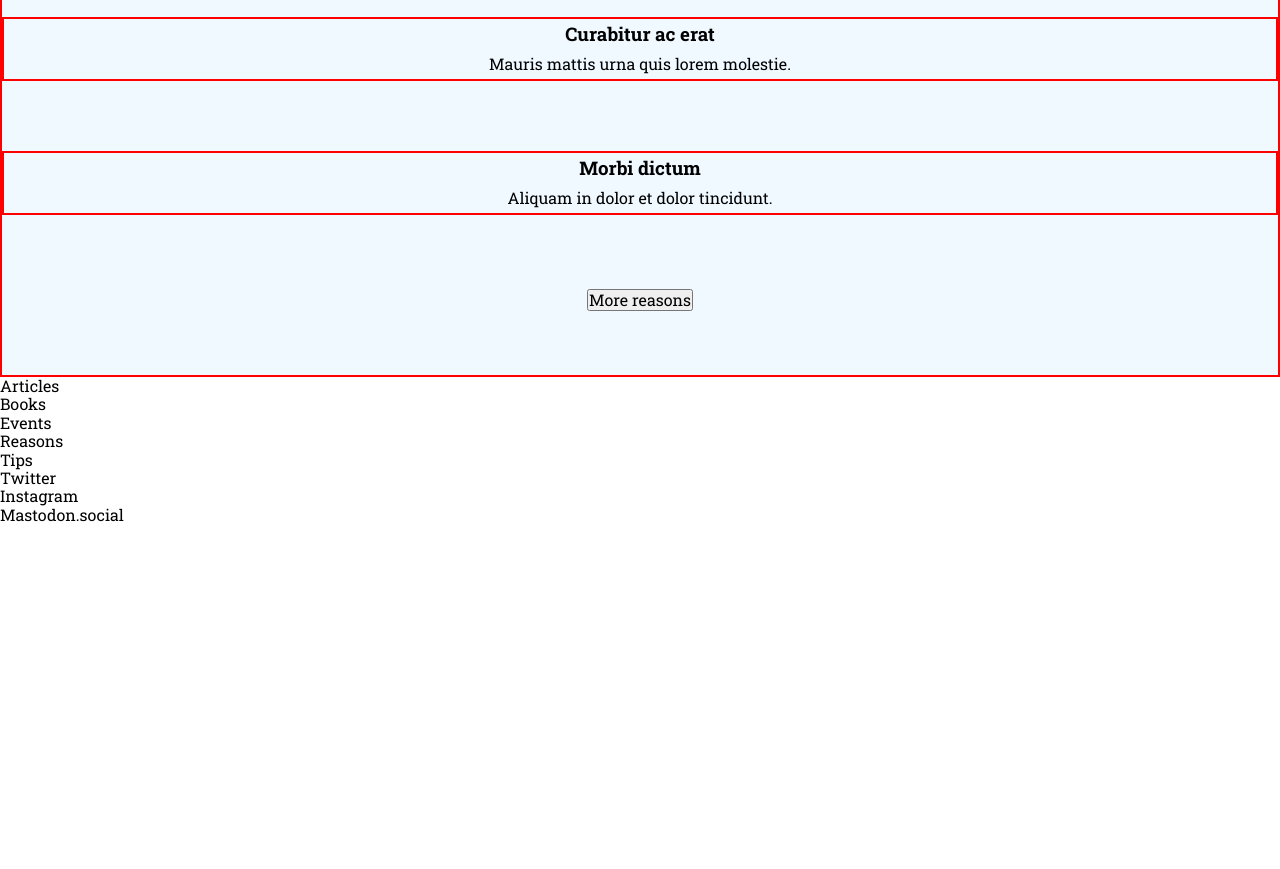
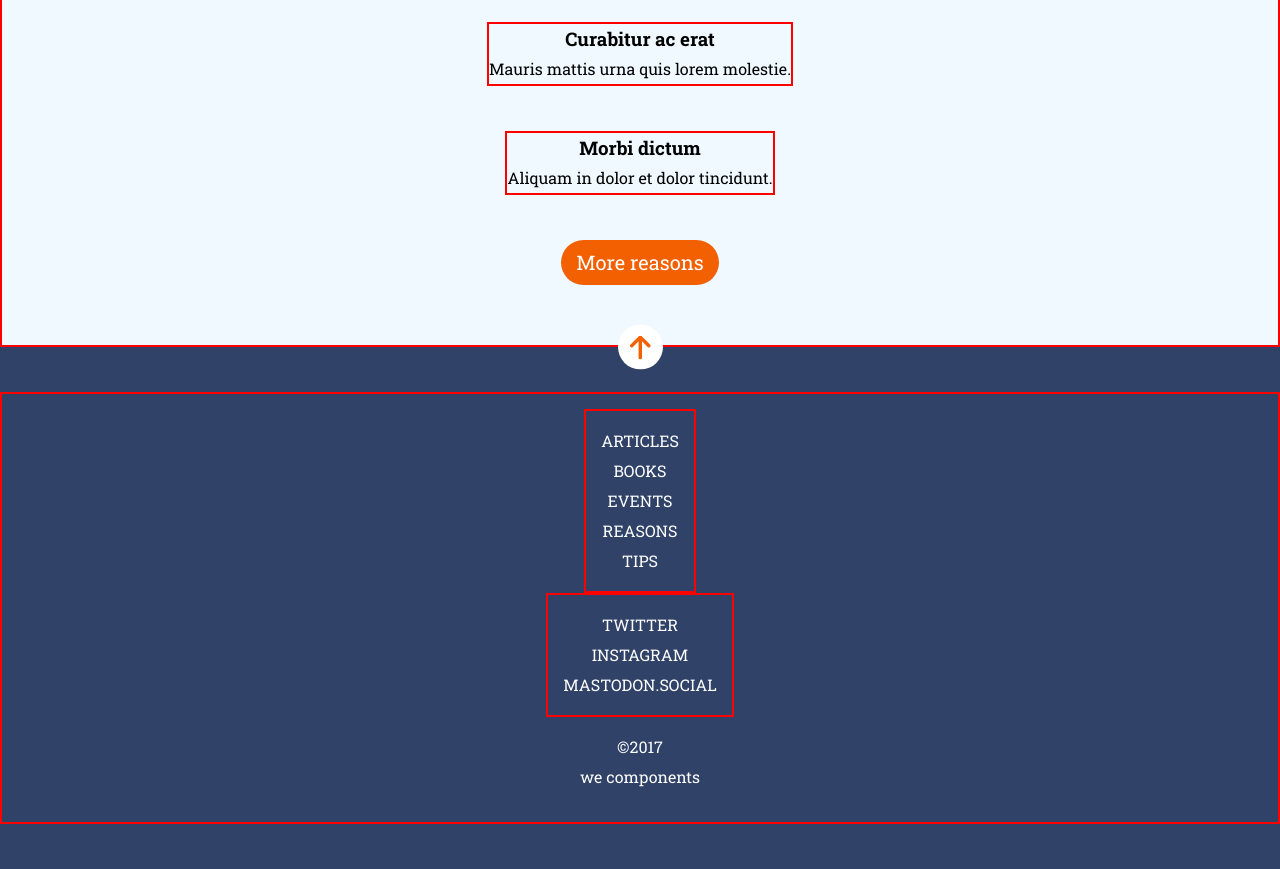
Before and after one commit to nataliajimenezq/anonymus-proxy-landing-responsive, a website: page public/index.html in a window 1280 px wide. Shown: the part 1400-2269 px from the top of the page. Before the commit the page ends 1925 px from the top, so only its background shows below. Drawn offline with Linux system fonts and the light colour scheme.

Commit message:
Update mobile version

```diff
--- a/_src/assets/scss/main.scss
+++ b/_src/assets/scss/main.scss
@@ -33,6 +33,7 @@
 .hero{
 	background-image:url("../images/cover.jpg");
 	background-size: cover;
+	background-position: center;
 	height: 100vh;
 	display:flex;
 	flex-direction:column;
@@ -70,8 +71,12 @@
 .hero__link{
 	padding:25px;
 }
+
+.article{
+	padding:30px 15px 0px 15px;
+}
 .article__container{
-	padding:30px 15px 45px 15px;
+	line-height: 30px;
 	background-color:$color-white;
 	border:2px solid red;
 	height: 376px;
@@ -89,6 +94,15 @@
 	margin-top:15px;
 	margin-bottom:30px;
 }
+.article__button{
+	height: 45px;
+	border:2px solid $color-orange;
+	border-radius: 22.5px;
+	line-height: 45px;
+	font-size:20px;
+	color:$color-orange;
+	padding:10px 25px;
+}
 .reasons__container{
 	background-color:$color-blue;
 	padding:30px 0 60px;
@@ -96,7 +110,82 @@
 	text-align: center;
 	border:2px solid red;
 }
+.reasons__tittle{
+	margin-bottom:45px;
+}
+.reasons__list{
+	display:flex;
+	flex-direction: column;
+	justify-content: center;
+	align-items: center;
+}
 .reasons__option{
-	margin :45px 0 70px;
+	margin-bottom:45px;
+	max-width:50%;
 	border:2px solid red;
 }
+.reasons__option-tittle,  .reasons__option-text{
+	width:60%;
+}
+.reasons__button{
+	height: 45px;
+	padding:0 15px;
+	border:none;
+	border-radius:22.5px;
+	background-color:$color-orange;
+	color:$color-white;
+	font-size:20px;
+}
+ /*FOOTER STYLES*/
+
+ .footer{
+	 padding: 45px 0;
+	 background-color: $color-darkblue;
+	 color:$color-white;
+	 text-align: center;
+ }
+
+ .footer__container{
+	 padding: 15px 15px;
+	 font-size:16px;
+	 line-height: 30px;
+	 text-transform: uppercase;
+	 display:flex;
+	 flex-direction: column;
+	 align-items:center;
+	 border:2px solid red;
+ }
+ .footer__nav{
+	 border:2px solid red;
+	 padding: inherit;
+ }
+ .footer__social-container{
+	 border:2px solid red;
+	 padding:inherit;
+
+ }
+ .footer__copy{
+	 padding:inherit;
+	 text-transform: none;
+	 display:flex;
+	 flex-direction: column;
+ }
+ .footer__button-cont{
+	 display:flex;
+	 flex-direction: row;
+	 justify-content: center;
+	 position:relative;
+ }
+ .footer__button{
+	position: absolute;
+	transform: translateY(-50%);
+	width: 45px;
+	height: 45px;
+	border-radius:50%;
+	background:center white no-repeat;
+	border:none;
+	background-image:url("../images/ico-arrow.svg");
+ }
+ .footer__link{
+	 padding:25px;
+ }
--- a/public/index.html
+++ b/public/index.html
@@ -35,7 +35,7 @@
 
                     </div>
                     <div class="hero__button-cont">
-                        <button class="hero__button"><a class="hero__link" href="#top"></a>
+                        <button class="hero__button"><a class="hero__link" href="#reasons"></a>
 
                         </button>
                     </div>
@@ -53,7 +53,7 @@
 
                     </div>
                 </article>
-                <section class="reasons">
+                <section class="reasons" id="reasons">
                     <div class="reasons__container">
                          <h2 class="reasons__tittle">3 Reasons To Purchase</h2>
 
@@ -74,31 +74,40 @@
                                 <p class="reasons_option-text">Aliquam in dolor et dolor tincidunt.</p>
                             </li>
                         </ul>
-                        <button>More reasons</button>
+                        <button class="reasons__button">More reasons</button>
                     </div>
                 </section>
             </main>
             <!---- footer --->
-            <div class=footer>
-                <div>
-                    <nav>
-                        <ul>
-                            <li>Articles</li>
-                            <li>Books</li>
-                            <li>Events</li>
-                            <li>Reasons</li>
-                            <li>Tips</li>
+            <div class="footer__button-cont">
+                <button class="footer__button"> <a class="footer__link" href="#top"></a>
+
+                </button>
+            </div>
+            <footer class=footer>
+                <div class="footer__container">
+                    <nav class="footer__nav">
+                        <ul class="footer__list">
+                            <li class="footer__item">Articles</li>
+                            <li class="footer__item">Books</li>
+                            <li class="footer__item">Events</li>
+                            <li class="footer__item">Reasons</li>
+                            <li class="footer__item">Tips</li>
                         </ul>
                     </nav>
-                    <div>
-                        <ul>
-                            <li>Twitter</li>
-                            <li>Instagram</li>
-                            <li>Mastodon.social</li>
+                    <div class="footer__social-container">
+                        <ul class="footer__list-social">
+                            <li class="footer__item">Twitter</li>
+                            <li class="footer__item">Instagram</li>
+                            <li class="footer__item">Mastodon.social</li>
                         </ul>
                     </div>
+                    <div class="footer__copy"> <span>©2017</span>
+ <span>we components</span>
+
+                    </div>
                 </div>
-            </div>
+            </footer>
     </body>
 
 </html>
```
Also changed, not shown: _src/templates/partials/_footer.html (+26 -15 lines), _src/templates/partials/_main.html (+3 -3 lines), public/assets/css/main.css, 1 other file.
